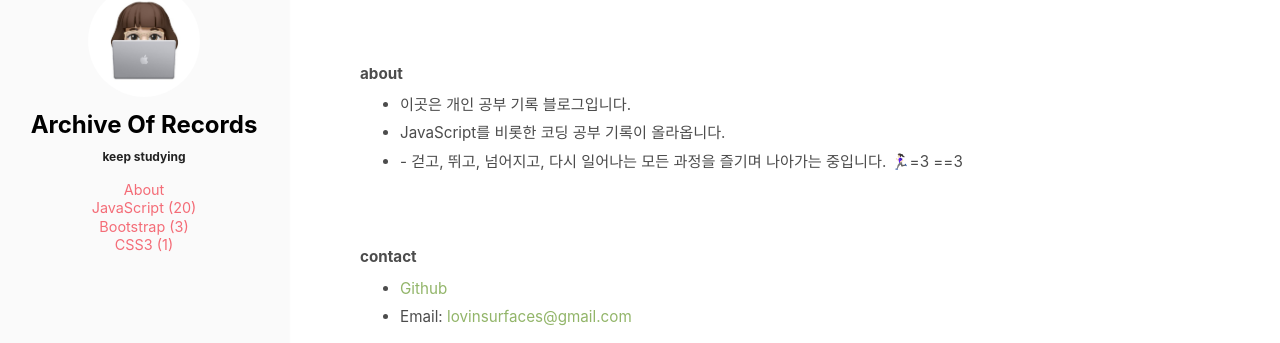
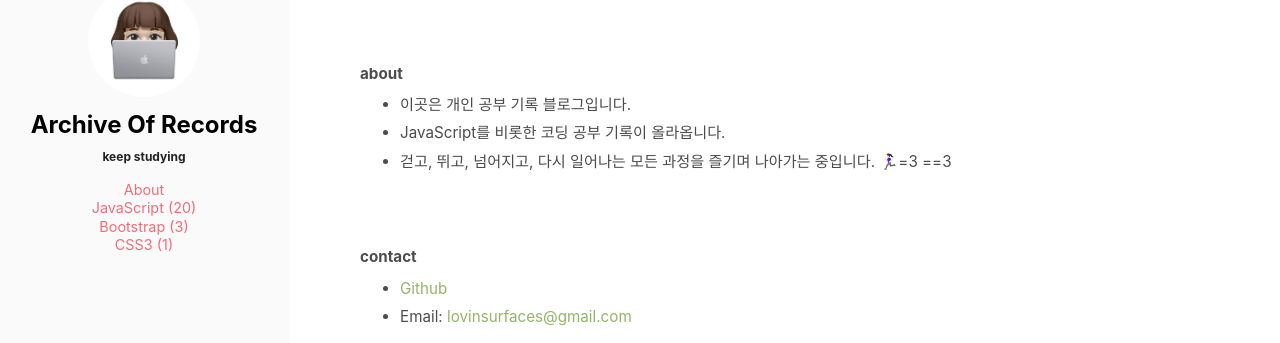
Before and after one commit to absolutelyfullycapable/absolutelyfullycapable.github.io, a Jekyll site: the page built from aboutme.html, in a window 1280 px wide. Shown: the part 195-538 px from the top of the page. Built offline with Jekyll 4.4.1, drawn with Linux system fonts in a browser that asks for light colours.

```diff
--- a/aboutme.html
+++ b/aboutme.html
@@ -11,7 +11,7 @@ layout: page
         <ul>
             <li>이곳은 개인 공부 기록 블로그입니다.</li>
             <li>JavaScript를 비롯한 코딩 공부 기록이 올라옵니다.</li>
-            <li>- 걷고, 뛰고, 넘어지고, 다시 일어나는 모든 과정을 즐기며 나아가는 중입니다. 🏃🏻‍♀️=3 ==3</li>
+            <li>걷고, 뛰고, 넘어지고, 다시 일어나는 모든 과정을 즐기며 나아가는 중입니다. 🏃🏻‍♀️=3 ==3</li>
         </ul>
         <br>
         <h4>contact</h4>
```
